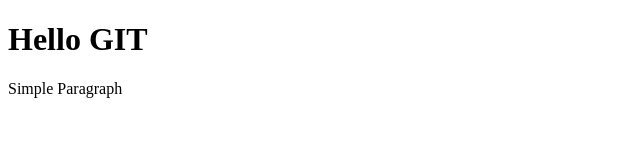
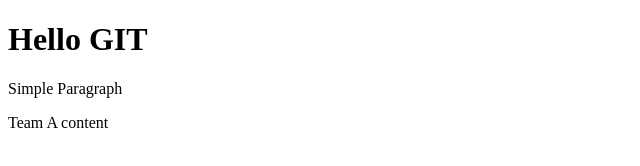
Before and after one commit to VidhyaMahendran/uieTraining, a plain HTML site: page index.html in a window 1280 px wide. Shown: the whole page, without its empty margins (0-640 px from the left). Drawn offline with Linux system fonts and the light colour scheme.

Commit message:
Added content changes

```diff
--- a/index.html
+++ b/index.html
@@ -7,6 +7,7 @@
 		<div id="container">
 			<h1>Hello GIT</h1>
 			<p>Simple Paragraph</p>
+			<p>Team A content</p>
 		</div>
 	</body>
 </html>
```
